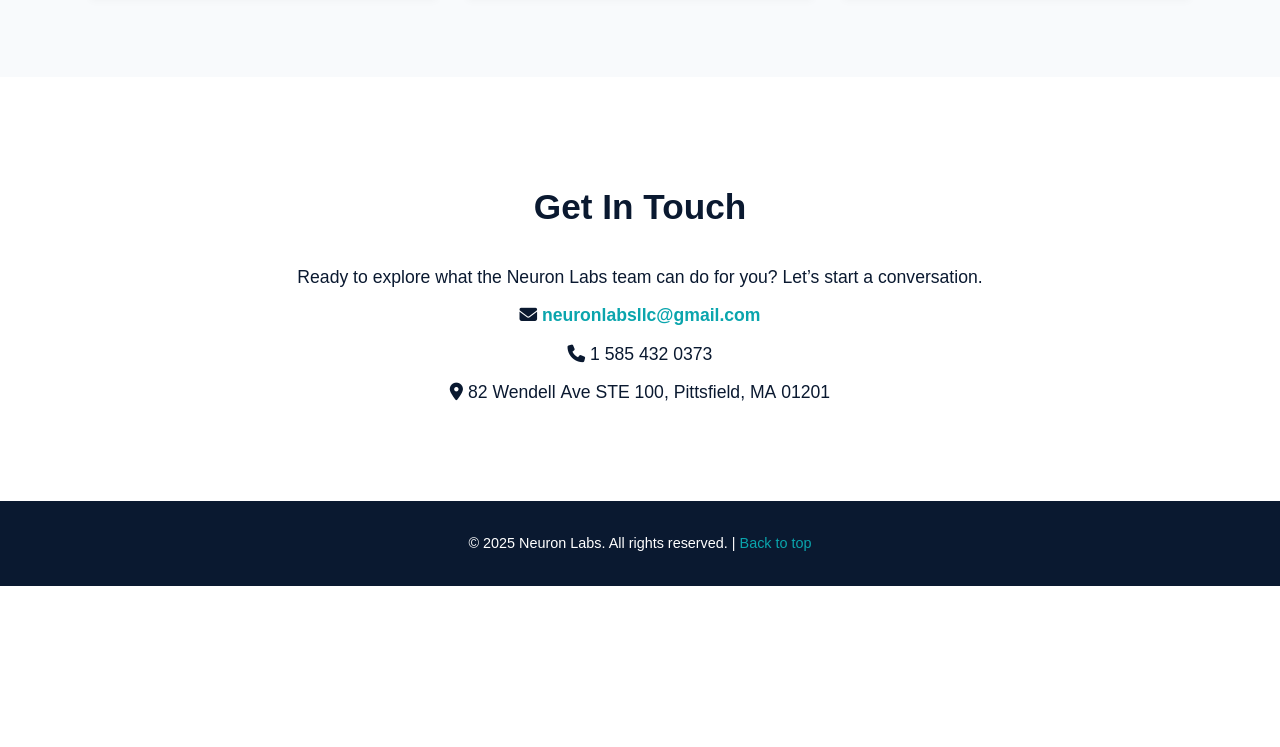
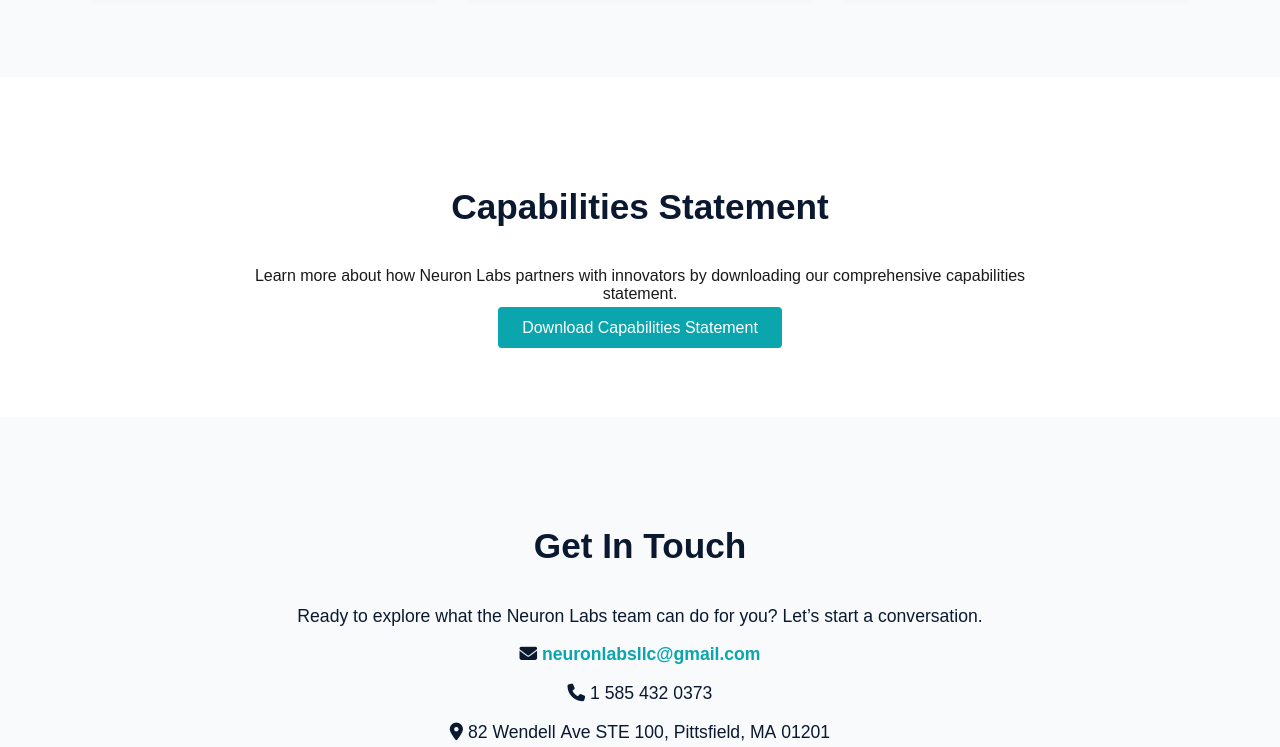
Before and after one commit to NeuronLabsLLC/neuronlabs.co, a plain HTML site: page index.html in a window 1280 px wide. Shown: the part 2373-3120 px from the top of the page. Before the commit the page ends 2959 px from the top, so only its background shows below. Drawn offline with Linux system fonts and the light colour scheme; a small style sheet from the web is missing.

Commit message:
Add capabilities statement PDF and CTA section

```diff
--- a/index.html
+++ b/index.html
@@ -162,6 +162,16 @@
     </div>
   </section>
 
+  <!-- Capabilities Statement download section -->
+  <section id="statement">
+    <h2 class="section-title">Capabilities Statement</h2>
+    <div style="text-align: center; max-width: 800px; margin: 0 auto;">
+      <p>Learn more about how Neuron Labs partners with innovators by downloading our comprehensive capabilities statement.</p>
+      <!-- Download button linking to the capabilities PDF. The download attribute prompts a file download rather than opening in the browser. -->
+      <a href="capabilities.pdf" class="btn" download>Download Capabilities Statement</a>
+    </div>
+  </section>
+
   <section id="contact">
     <h2 class="section-title">Get In Touch</h2>
     <div class="contact-info">
```
Also changed, not shown: 1 other file.
